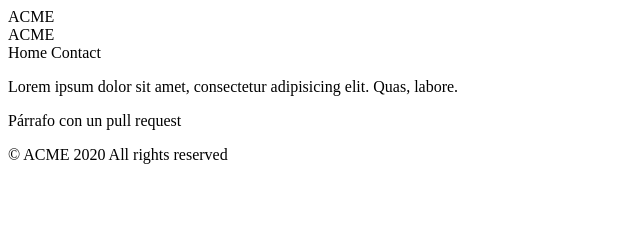
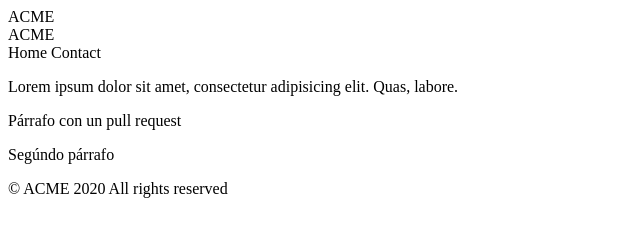
Before and after one commit to PedroJimenez73/git_example, a plain HTML site: page index.html in a window 1280 px wide. Shown: the whole page, without its empty margins (0-640 px from the left). Drawn offline with Linux system fonts and the light colour scheme.

Commit message:
sc paragraph update

```diff
--- a/index.html
+++ b/index.html
@@ -21,6 +21,7 @@
     </header>
     <p>Lorem ipsum dolor sit amet, consectetur adipisicing elit. Quas, labore.</p>
     <p>Párrafo con un pull request</p>
+    <p>Segúndo párrafo</p>
     <footer>
         © ACME 2020 All rights reserved
     </footer>
```
